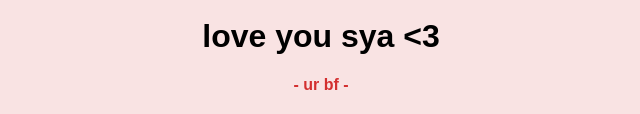
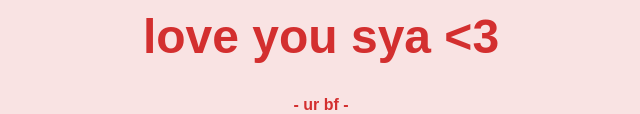
Before and after one commit to DevSyaz/HowDeepIsYourLove, a plain HTML site: page yes_page.html in a window 1280 px wide. Shown: the part 597-711 px from the top of the page, without its empty margins (319-959 px from the left). Drawn offline with Linux system fonts and the light colour scheme.

Commit message:
Update yes_page.html

```diff
--- a/yes_page.html
+++ b/yes_page.html
@@ -12,7 +12,7 @@
         <div class="gif_container">
             <img src="https://media4.giphy.com/media/v1.Y2lkPTc5MGI3NjExMmo3c3l5ODh3ZGN6NHhhaDE2Mjg1ZjkwOXczdDFxbWM3dTBtaW9zaiZlcD12MV9pbnRlcm5hbF9naWZfYnlfaWQmY3Q9cw/9XY4f3FgFTT4QlaYqa/giphy.gif">
         </div>
-        <h1>love you sya <3</h1>
+        <h1 class="header_text">love you sya <3</h1>
         <h2>- ur bf -</h2>
     </div>
 </body>
```
